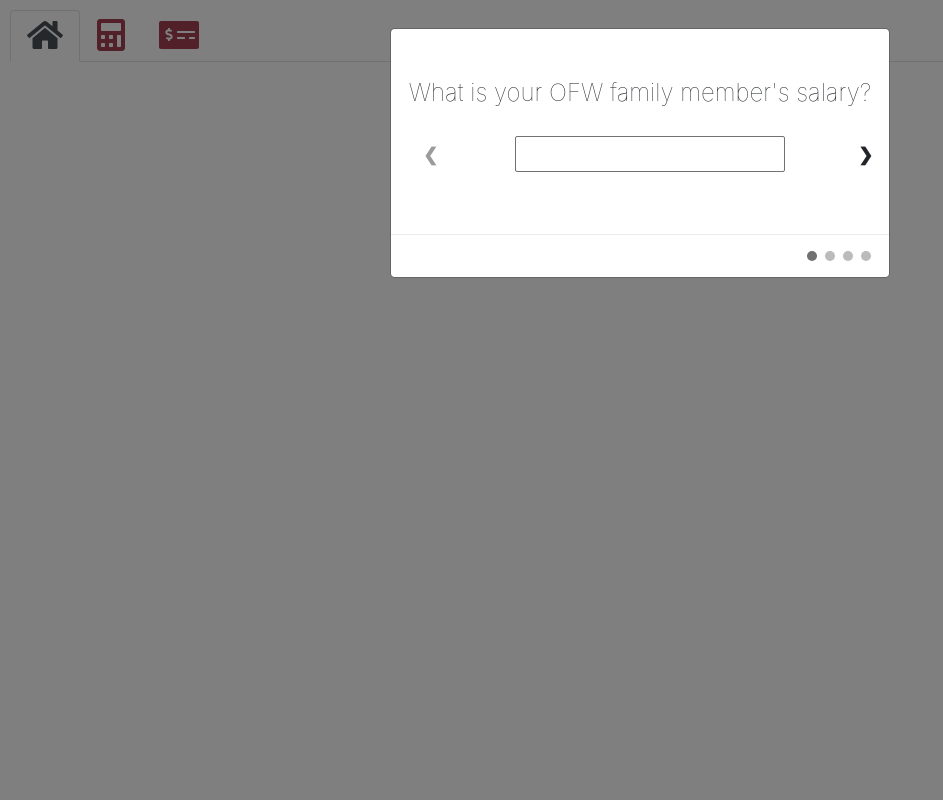
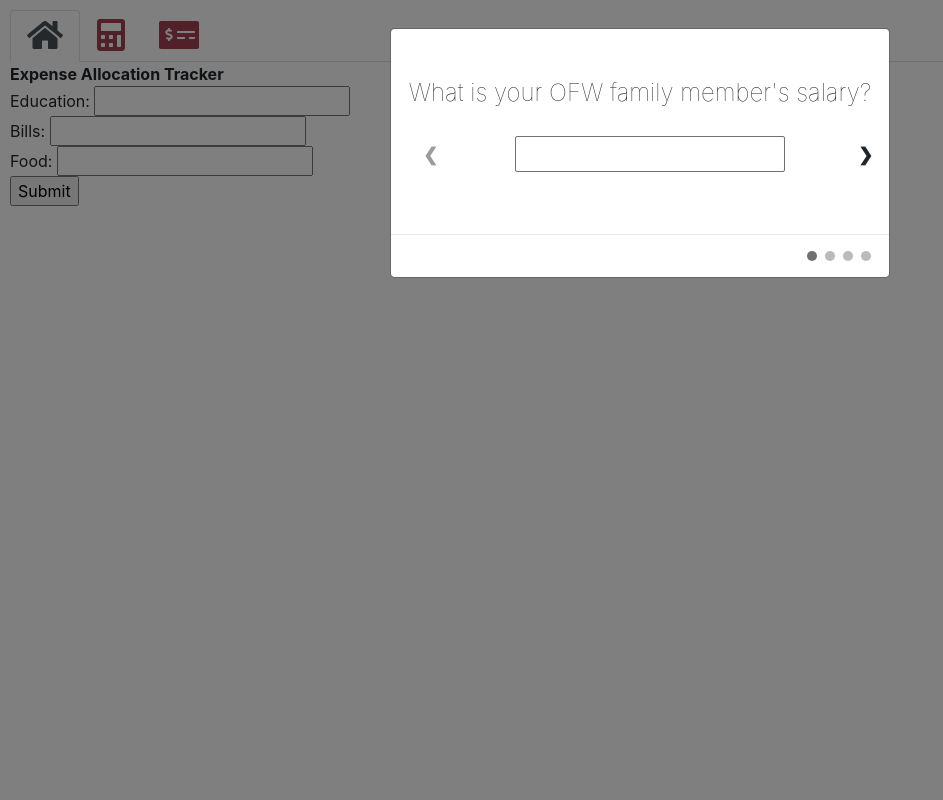
Before and after one commit to mig-amq/uhack2k18, a Django app: template template/dashboard.html in a window 1280 px wide. Shown: the whole page, without its empty margins (0-943 px from the left). Run offline with Django 3.2, Linux system fonts and the light colour scheme; the template is opened without the code that fills it, so the values that code supplies are empty; some libraries are stand-ins or nearby versions.

Commit message:
added expense allocation

```diff
--- a/template/dashboard.html
+++ b/template/dashboard.html
@@ -84,10 +84,18 @@
         <li class="nav-item"><a href="#" class="nav-link" data-target="expenses"><i class="fas fa-money-check-alt fa-2x icon"></i></a></li>
     </ul>
 
+
     <!--  ADD CONDITIONS FOR FIRST TIME USERS  -->
     <script src="{% static 'assets/js/questions.js' %}"></script>
 
     <script src="{% static 'assets/js/dashboard.js' %}"></script>
+    <form action="/action_page.php">
+<b>Expense Allocation Tracker</b><br>
+Education: <input type="text" name="Expense1"><br>
+Bills: <input type="text" name="Expense2"><br>
+Food: <input type="text" name="Expense3"><br>
+<input type="submit" value="Submit">
+</form>
     <script src="{% static 'assets/js/aos.js' %}"></script>
     <script src="{% static 'assets/fontawesome/js/all.js' %}"></script>
     <script src="{% static 'assets/js/chart.js' %}"></script>
```
